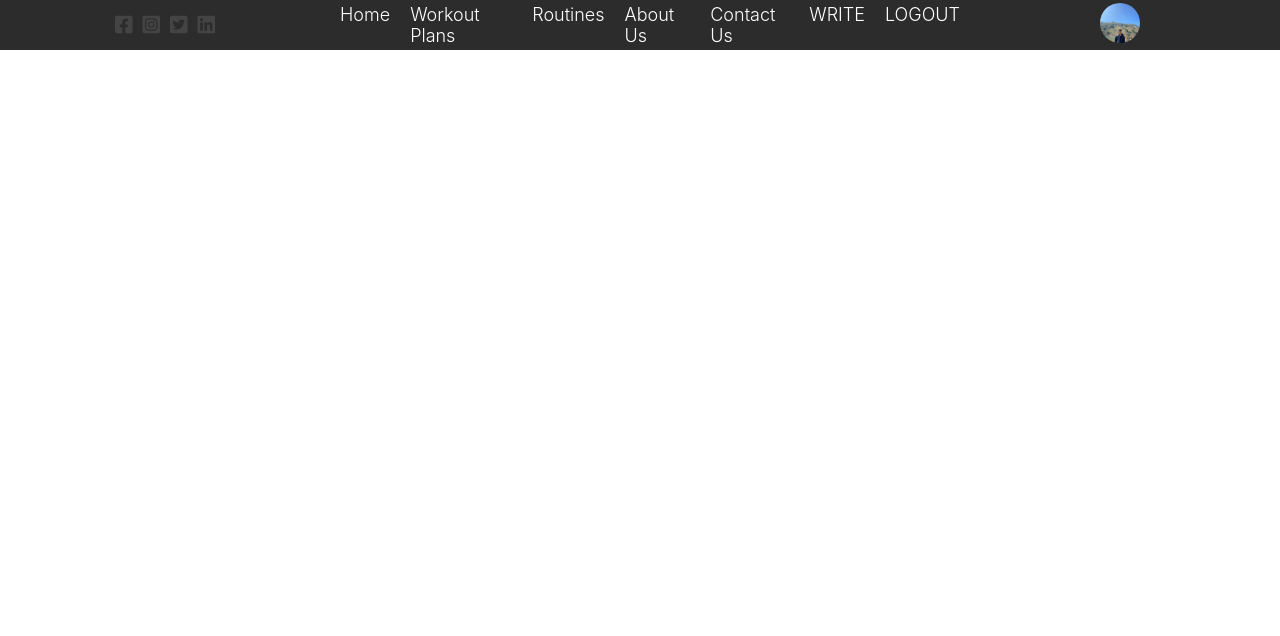
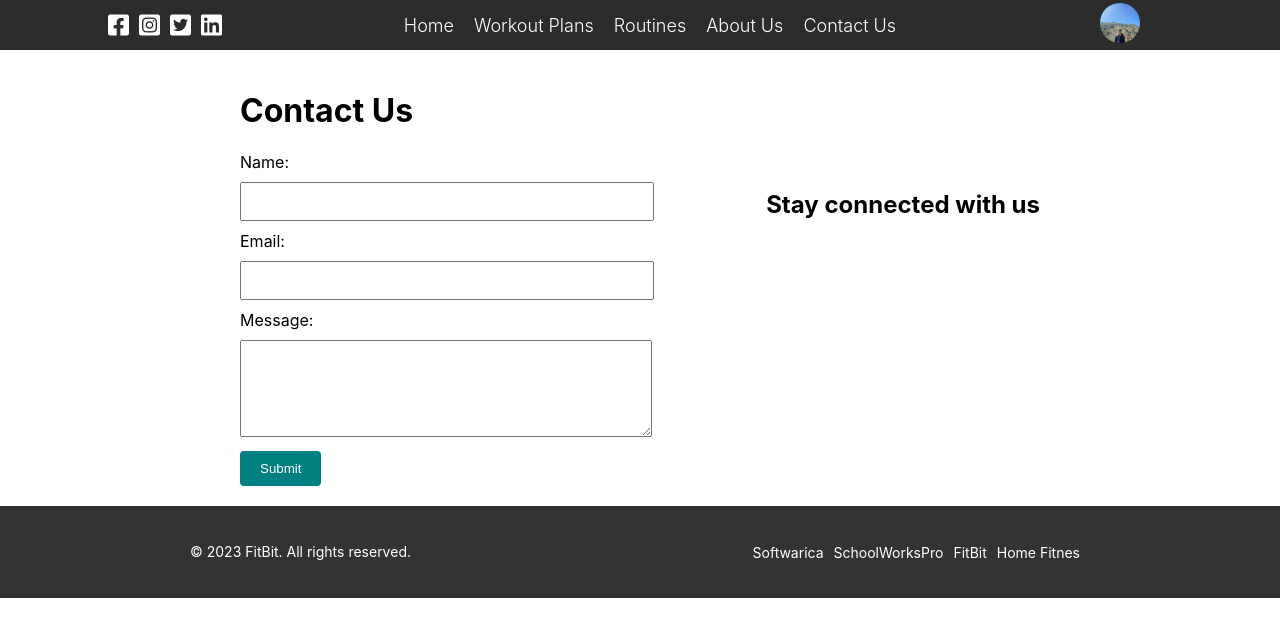
Before and after one commit to Inish-Bashyal/FitBit_WEB, a React (Create React App) app: page /contactUs in a window 1280 px wide. Shown: the top 636 px of the page. Built offline with nearby package versions, Linux system fonts and the light colour scheme.

Commit message:
Footer added

```diff
--- a/src/App.js
+++ b/src/App.js
@@ -4,15 +4,16 @@ import {
   Routes
 } from "react-router-dom";
 import AddWorkout from "./components/addWorkout/addWorkout";
+import Footer from "./components/footer/footer";
 import TopBar from "./components/topbar/topbar";
 import AboutUs from "./pages/aboutUs/aboutUs";
+import Contact from "./pages/contact/contact";
 import Home from "./pages/home/home";
 import Login from "./pages/login/login";
 import Register from "./pages/register/register";
 import Setting from "./pages/settings/settings";
 import Single from "./pages/single/single";
 import Workout from "./pages/workout/workout";
-import Write from "./pages/write/write";
 
 function App() {
   return (
@@ -26,7 +27,6 @@ function App() {
 
             <Route path="/login" element={<Login/>} />
 
-            <Route path="/write" element={<Write/>} />
 
             <Route path="/settings" element={<Setting/>} />
 
@@ -38,7 +38,10 @@ function App() {
 
             <Route path="/aboutUs" element={<AboutUs/>}/>
 
+            <Route path="/contactUs" element={<Contact/>}/>
+
         </Routes>
+        <Footer />
     </Router>
   );
 }
--- a/src/components/addWorkout/addWorkout.jsx
+++ b/src/components/addWorkout/addWorkout.jsx
@@ -1,41 +1,43 @@
 import "./addWorkout.css";
+import pic from "/Users/inishbashyal/Documents/FitBit_web/frontend/fitbit/src/assets/images/single.png";
 
-export default function AddWorkout() {
-    return (
-        <div className="formContainer">
-          <form className="form">
-            <label>
-              Title:
-              <input type="text" className="formInput" />
+
+export default function Write() {
+  return (
+    <div className="write">
+        <img className="writeImg" src={pic} alt="" />
+      <form className="writeForm">
+        <div className="writeFormGroup">
+            <label htmlFor="fileInput">
+            <i className="writeIcon fa-solid fa-plus"></i>
             </label>
-            <br />
-            <label>
-              Name of Workout:
-              <input type="text" className="formInput" />
-            </label>
-            <br />
-            <label>
-              Number of Reps:
-              <input type="number" className="formInput" />
-            </label>
-            <br />
-            <label>
-              Day:
-              <input type="text" className="formInput" />
-            </label>
-            <br />
-         <div className="uploadContainer">
-          <input type="file" className="uploadInput" id="uploadInput" />
-          <label htmlFor="uploadInput" className="uploadLabel">
-          <i className="uploadIcon fa-regular fa-upload"></i>
-                      Upload Image
-          </label>
+            <input type="file" id="fileInput" style={{display:"none"}}/>
+            <input type="text" placeholder="Title" className="writeInput" autoFocus={true}/>
         </div>
-            <br />
-            <button className="addWorkoutButton" type="button">
-              Add Workout
-            </button>
-          </form>
+
+        <div className="writeFormGroup">
+            <textarea placeholder="Name of Workout"
+            type="text"
+            className="writeInput writeText">
+            </textarea>
         </div>
-      );
-    }
+
+        <div className="writeFormGroup">
+            <textarea placeholder="Number of Reps"
+            type="text"
+            className="writeInput writeText">
+            </textarea>
+        </div>
+
+        <div className="writeFormGroup">
+            <textarea placeholder="Day"
+            type="text"
+            className="writeInput writeText">
+            </textarea>
+        </div>
+        <button className="writeSubmit">Add Workout</button>
+      </form>
+      <br />
+    </div>
+  )
+}
--- /dev/null
+++ b/src/components/footer/footer.css
@@ -0,0 +1,35 @@
+.footer {
+    background-color: #333;
+    color: #fff;
+    padding: 20px 0;
+    position: sticky;
+    bottom: 0;
+  }
+
+  .footerContainer {
+    display: flex;
+    justify-content: space-between;
+    align-items: center;
+    max-width: 900px;
+    margin: 0 auto;
+  }
+
+  .footerLeft p {
+    font-size: 14px;
+  }
+
+  .footerLinks {
+    list-style: none;
+    display: flex;
+    padding: 0;
+  }
+
+  .footerLinks li {
+    margin-right: 10px;
+  }
+
+  .footerLinks a {
+    color: #fff;
+    text-decoration: none;
+    font-size: 14px;
+  }
--- /dev/null
+++ b/src/components/footer/footer.jsx
@@ -0,0 +1,22 @@
+import React from 'react';
+import "./footer.css";
+
+export default function Footer() {
+  return (
+    <footer className="footer">
+      <div className="footerContainer">
+        <div className="footerLeft">
+          <p>&copy; {new Date().getFullYear()} FitBit. All rights reserved.</p>
+        </div>
+        <div className="footerRight">
+          <ul className="footerLinks">
+            <li><a href="#">Softwarica</a></li>
+            <li><a href="#">SchoolWorksPro</a></li>
+            <li><a href="#">FitBit</a></li>
+            <li><a href="#">Home Fitnes</a></li>
+          </ul>
+        </div>
+      </div>
+    </footer>
+  );
+}
--- a/src/components/topbar/topbar.css
+++ b/src/components/topbar/topbar.css
@@ -19,7 +19,7 @@
 .topIcon{
     font-size: 20px;
     margin-left: 10px;
-    color:#444;
+    color : white;
     cursor: pointer;
 }
 
@@ -93,3 +93,30 @@
     color:blue;
     outline: none;
 }
+
+.dropdown {
+  position: relative;
+  display: inline-block;
+}
+
+.dropdownContent {
+  display: none;
+  position: absolute;
+  background-color: #f9f9f9;
+  min-width: 160px;
+  padding: 8px;
+  z-index: 1;
+  top: 100%;
+  left: 0;
+}
+
+.dropdownContent a {
+  display: block;
+  padding: 8px 16px;
+  text-decoration: none;
+  color: #333;
+}
+
+.dropdown:hover .dropdownContent {
+  display: block;
+}
--- a/src/components/topbar/topbar.jsx
+++ b/src/components/topbar/topbar.jsx
@@ -1,26 +1,27 @@
+import React, { useState } from "react";
 import { Link } from "react-router-dom";
 import "./topbar.css";
 import pic from "/Users/inishbashyal/Documents/FitBit_web/frontend/fitbit/src/assets/images/sidebar.jpeg";
 
+export default function Topbar() {
+  const [dropdownOpen, setDropdownOpen] = useState(false);
 
-export default function Topbar() {
+  const toggleDropdown = () => {
+    setDropdownOpen(!dropdownOpen);
+  };
 
   return (
     <div className="top">
       <div className="topLeft">
-
         <a href="https://www.facebook.com/inish99">
           <i className="topIcon fa-brands fa-square-facebook"></i>
         </a>
-
         <a href="https://www.instagram.com/inishbashyal/">
           <i className="topIcon fa-brands fa-square-instagram"></i>
         </a>
-
         <a href="https://twitter.com/Inish91939581">
           <i className="topIcon fa-brands fa-square-twitter"></i>
         </a>
-
         <a href="https://www.linkedin.com/in/inish-bashyal-3736801b5/">
           <i className="topIcon fa-brands fa-linkedin"></i>
         </a>
@@ -28,38 +29,53 @@ export default function Topbar() {
       <div className="topCenter">
         <ul className="topList">
           <li className="topListItem">
-              <Link className="link" to="/">Home</Link>
+            <Link className="link" to="/">
+              Home
+            </Link>
           </li>
           <li className="topListItem">
-            <Link className="link" to="/workout">Workout Plans</Link>
+            <Link className="link" to="/workout">
+              Workout Plans
+            </Link>
           </li>
           <li className="topListItem">
-            <Link className="link" to="/">Routines</Link>
+            <Link className="link" to="/">
+              Routines
+            </Link>
           </li>
           <li className="topListItem">
-            <Link className="link" to="/aboutUs">About Us</Link>
+            <Link className="link" to="/aboutUs">
+              About Us
+            </Link>
           </li>
           <li className="topListItem">
-            <Link className="link" to="/">Contact Us</Link>
+            <Link className="link" to="/contactUs">
+              Contact Us
+            </Link>
           </li>
-            <li className="topListItem">
-            <Link to="/write" className="link">WRITE</Link>
-            </li>
-            <li className="topListItem">
-            <Link to="/login" className="link">LOGOUT</Link>
-            </li>
-
+          {/* <li className="topListItem">
+            <Link to="/login" className="link">
+              LOGOUT
+            </Link>
+          </li> */}
         </ul>
       </div>
       <div className="topRight">
-          <Link to="/settings">
-          <img className="topImg"
+        <div className="dropdown">
+          <img
+            className="topImg"
             src={pic}
             alt=""
+            onClick={toggleDropdown}
           />
-          </Link>
-
+          {dropdownOpen && (
+            <div className="dropdownContent">
+              <Link to="/settings">Update Account</Link>
+              <Link to="/login">Logout</Link>
+            </div>
+          )}
         </div>
       </div>
-  )
+    </div>
+  );
 }
--- /dev/null
+++ b/src/pages/contact/contact.css
@@ -0,0 +1,81 @@
+.contactUsContainer {
+    display: flex;
+    justify-content: space-between;
+    max-width: 800px;
+    margin: 0 auto;
+    padding: 20px;
+  }
+
+  .socialIcons {
+    display: flex;
+  }
+
+  .socialIcons a {
+    margin-right: 10px;
+  }
+
+  .topIcon {
+    font-size: 24px;
+    margin-left: 10px;
+  }
+
+  .topIcon.fa-facebook-f,
+  .topIcon.fa-instagram,
+  .topIcon.fa-twitter,
+  .topIcon.fa-linkedin-in {
+    font-size: 28px;
+  }
+
+
+  .stayConnected {
+    flex: 1;
+    display: flex;
+    flex-direction: column;
+    align-items: flex-end;
+    margin-top: 100px;
+  }
+
+  .contactForm {
+    flex: 1;
+    margin-right: 20px;
+  }
+
+  .contactForm label {
+    display: block;
+    margin-bottom: 10px;
+  }
+
+  .contactForm input,
+  .contactForm textarea {
+    width: 100%;
+    padding: 10px;
+    margin-bottom: 10px;
+  }
+
+
+
+  .contactForm {
+    flex: 1;
+    margin-right: 20px;
+  }
+
+  .contactForm label {
+    display: block;
+    margin-bottom: 10px;
+  }
+
+  .contactForm input,
+  .contactForm textarea {
+    width: 100%;
+    padding: 10px;
+    margin-bottom: 10px;
+  }
+
+  .contactForm button {
+    padding: 10px 20px;
+    background-color: teal;
+    color: #fff;
+    border: none;
+    border-radius: 4px;
+    cursor: pointer;
+  }
--- /dev/null
+++ b/src/pages/contact/contact.jsx
@@ -0,0 +1,38 @@
+import React from 'react';
+import "./contact.css";
+
+export default function Contact() {
+  return (
+    <div className="contactUsContainer">
+      <div className="contactForm">
+        <h1>Contact Us</h1>
+        <form className="formGroup">
+          <label htmlFor="name">Name:</label>
+          <input type="text" id="name" name="name" />
+          <label htmlFor="email">Email:</label>
+          <input type="email" id="email" name="email" />
+          <label htmlFor="message">Message:</label>
+          <textarea id="message" name="message" rows="5"></textarea>
+          <button type="submit">Submit</button>
+        </form>
+      </div>
+      <div className="stayConnected">
+        <h2>Stay connected with us</h2>
+        <div className="socialIcons">
+          <a href="https://www.facebook.com/inish99">
+            <i className="topIcon fa-brands fa-facebook-f"></i>
+          </a>
+          <a href="https://www.instagram.com/inishbashyal/">
+            <i className="topIcon fa-brands fa-instagram"></i>
+          </a>
+          <a href="https://twitter.com/Inish91939581">
+            <i className="topIcon fa-brands fa-twitter"></i>
+          </a>
+          <a href="https://www.linkedin.com/in/inish-bashyal-3736801b5/">
+            <i className="topIcon fa-brands fa-linkedin-in"></i>
+          </a>
+        </div>
+      </div>
+    </div>
+  );
+}
--- a/src/pages/write/write.jsx
+++ /dev/null
@@ -1,28 +0,0 @@
-import "./write.css";
-import pic from "/Users/inishbashyal/Documents/FitBit_web/frontend/fitbit/src/assets/images/single.png";
-
-
-export default function Write() {
-  return (
-    <div className="write">
-        <img className="writeImg" src={pic} alt="" />
-      <form className="writeForm">
-        <div className="writeFormGroup">
-            <label htmlFor="fileInput">
-            <i className="writeIcon fa-solid fa-plus"></i>
-            </label>
-            <input type="file" id="fileInput" style={{display:"none"}}/>
-            <input type="text" placeholder="Title" className="writeInput" autoFocus={true}/>
-        </div>
-
-        <div className="writeFormGroup">
-            <textarea placeholder="Tell me something"
-            type="text"
-            className="writeInput writeText">
-            </textarea>
-        </div>
-        <button className="writeSubmit">Publish</button>
-      </form>
-    </div>
-  )
-}
```
Also changed, not shown: src/components/addWorkout/addWorkout.css (+42 -39 lines), src/pages/settings/settings.css (+54 -3 lines), src/pages/write/write.css (deleted, +0 -65 lines). Lines whose indentation alone changed are shown as unchanged.
